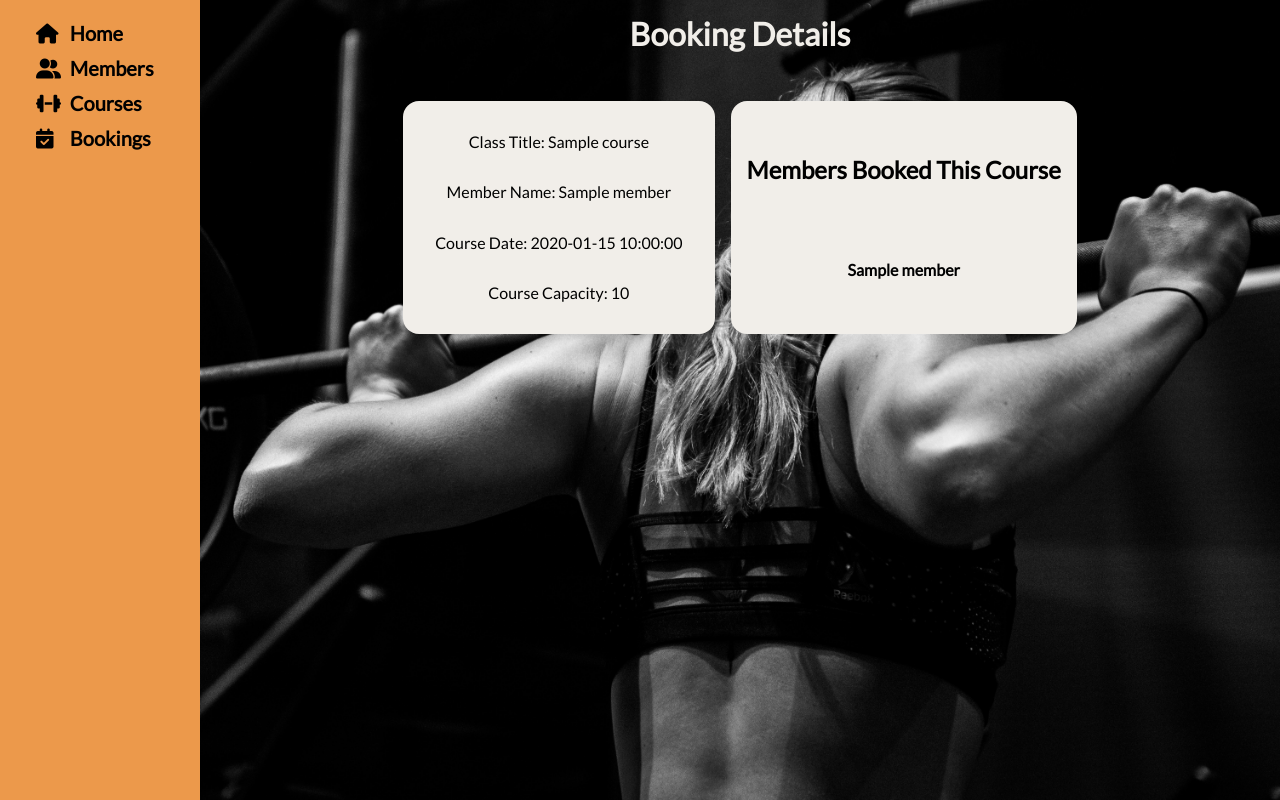
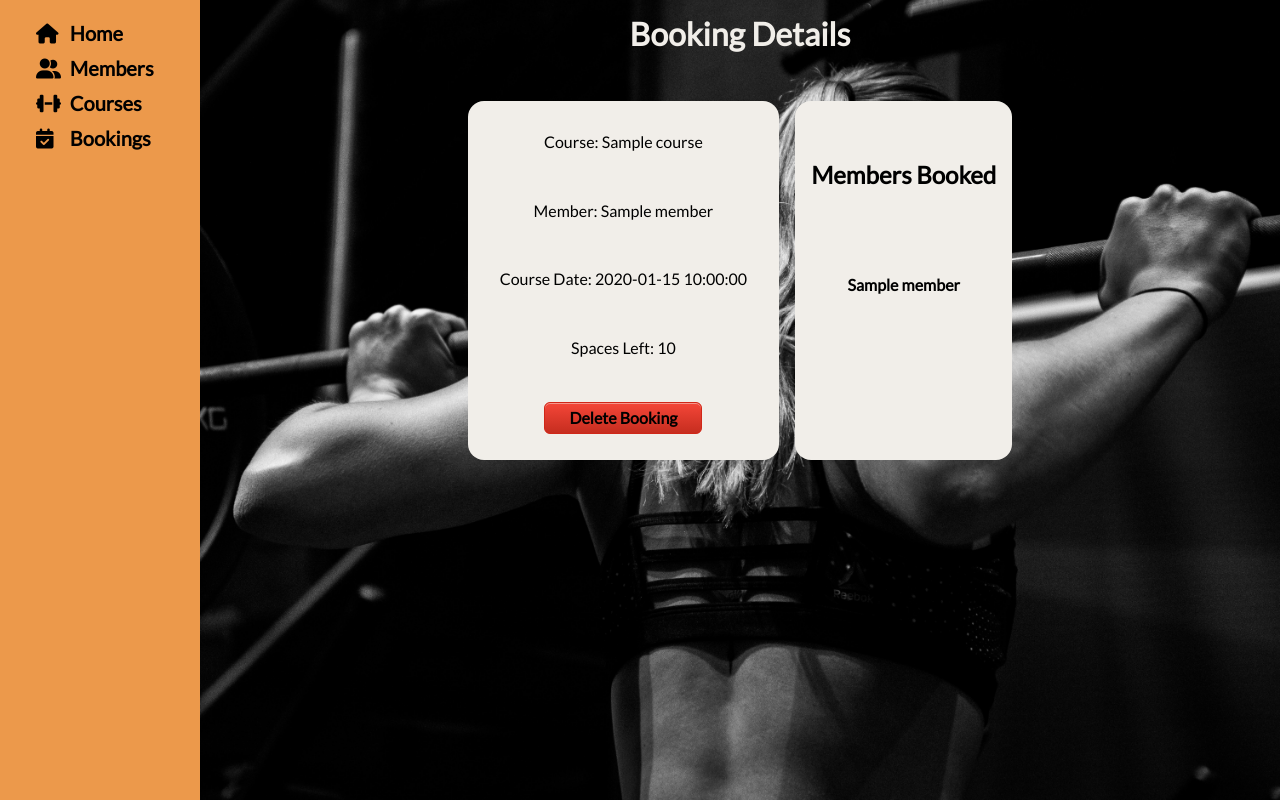
Before and after one commit to Cetins/gymmy, a Flask app: page /bookings/1 in a window 1280 px wide. Run offline with Flask 2, Linux system fonts and the light colour scheme; a database or web service that is not in the repository returns one stand-in record (values such as "Sample title"); some libraries are stand-ins or nearby versions.

Commit message:
booking delete button added to booking show.html

```diff
--- a/static/table.css
+++ b/static/table.css
@@ -1,5 +1,5 @@
 .table {
-    width: 100vh;
+    width: 1fr;
     background-color: #ffffff;
     border-collapse: collapse;
     border-width: 2px;
@@ -19,3 +19,13 @@
 .table thead {
     background-color: #EC994B;
 }
+
+.invisible {
+    background: transparent;
+    border: none;
+}
+
+table>tbody>tr>td:first-child {
+    font-size: 1.2rem;
+    font-weight: bold;
+}
--- a/templates/bookings/show.html
+++ b/templates/bookings/show.html
@@ -8,15 +8,20 @@
 
 <article class="container">
     <div class="box">
-        <p>Class Title: {{ course.title }}</p>
-        <p>Member Name: {{ member.name }}</p>
-        <p>Course Date: {{ course.date }}</p>
-        <p>Course Capacity: {{ course.capacity }}</p>
+        <p>Course: {{ course.title }}</p><br>
+        <p>Member: {{ member.name }}</p><br>
+        <p>Course Date: {{ course.date }}</p><br>
+        <p>Spaces Left: {{ course.capacity }}</p><br>
+        <span class="flex-center">
+            <button class="delete-button">
+                <a href="/bookings/delete/{{ booking.id }}">Delete Booking</a>
+            </button>
+        </span>
     </div>
     <div class="box">
-        <h2>Members Booked This Course</h2>
+        <h2>Members Booked</h2>
         {% for member in booked_members %}
-        <a href="/members/{{ member.id }}">{{ member.name }}</a>
+        <a href="/members/{{ member.id }}">{{ member.name }}</a><br>
         {% endfor %}
     </div>
 </article>
```
Also changed, not shown: templates/bookings/index.html (+7 -26 lines).
